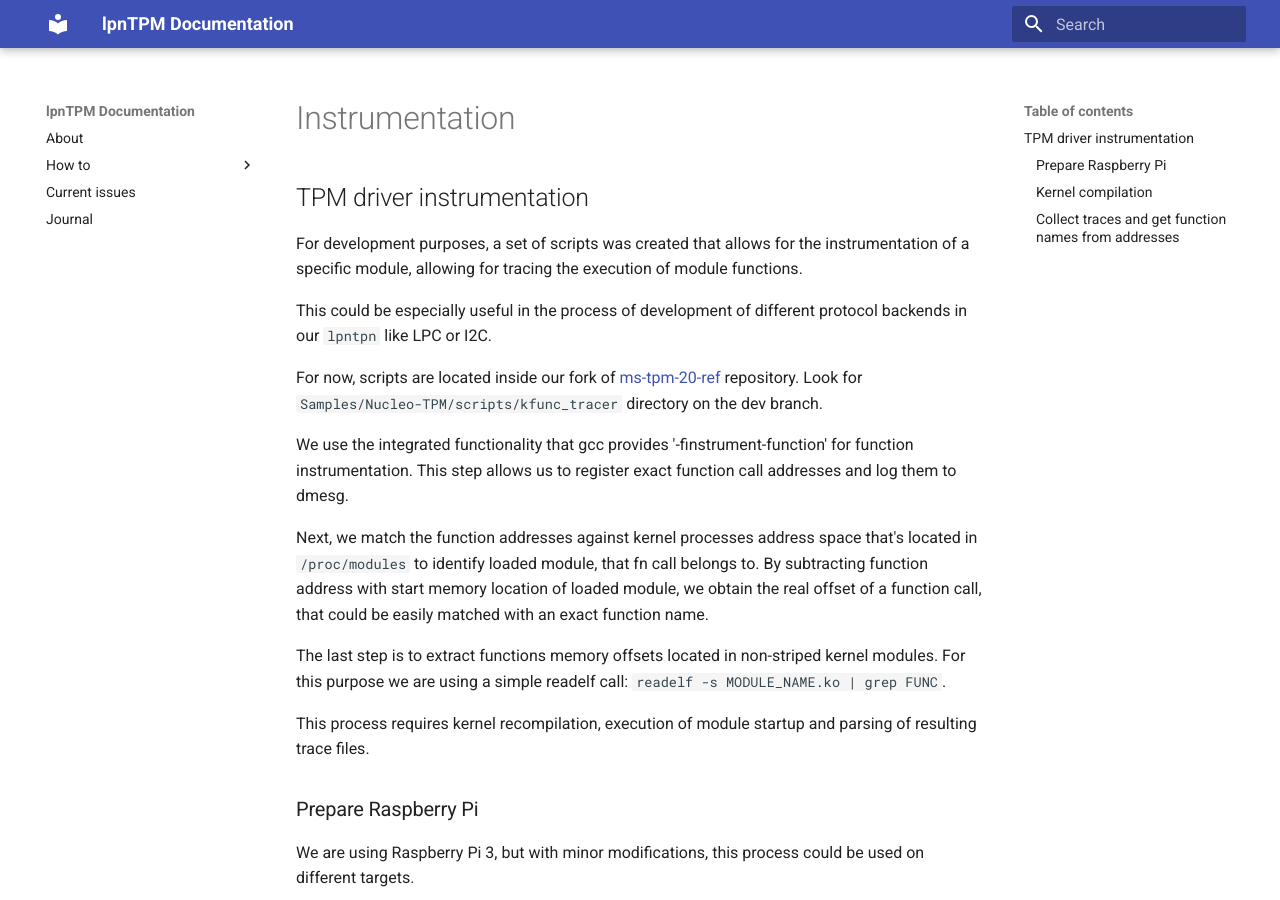
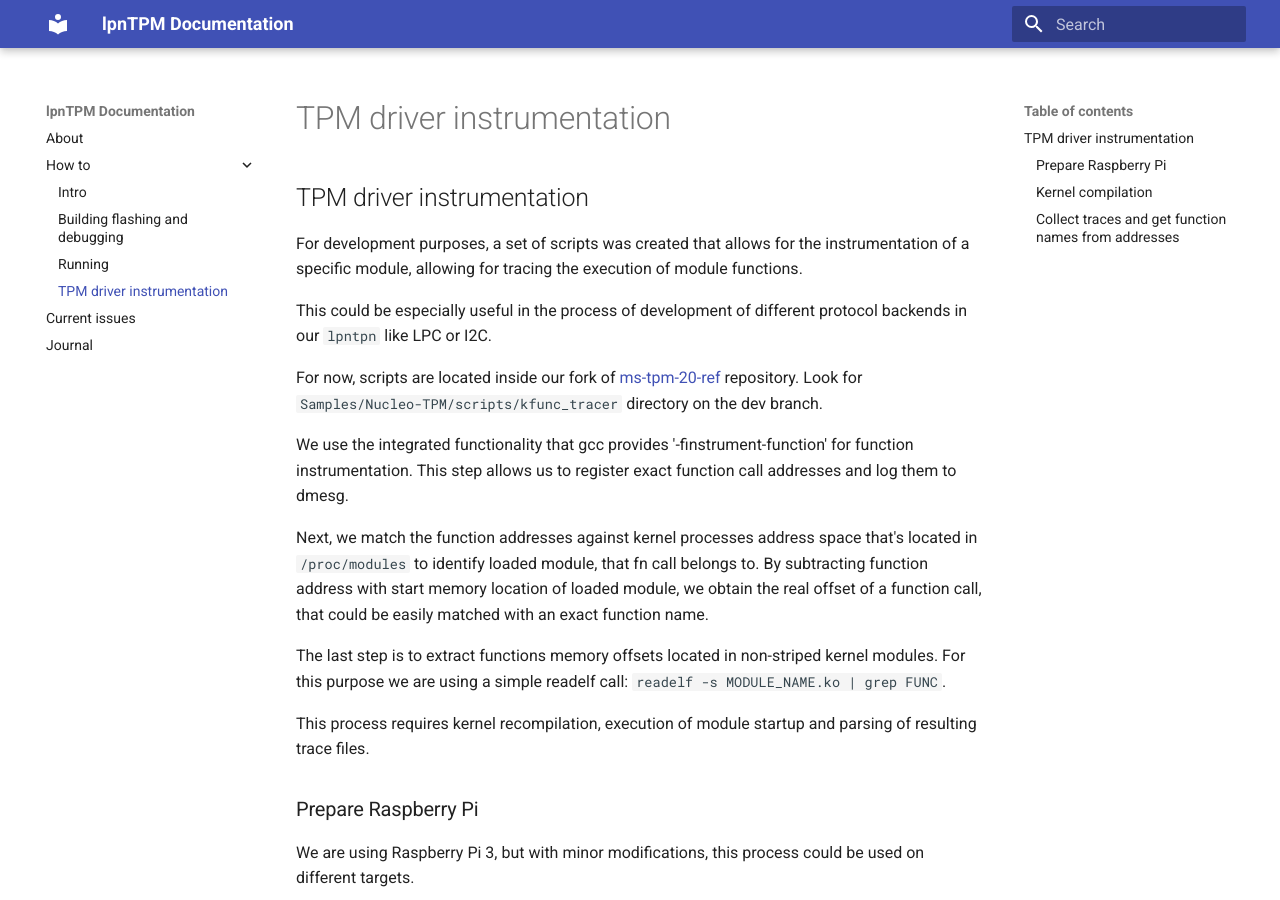
Before and after one commit to lpn-plant/lpntpm-docs, an MkDocs documentation site: the page built from docs/instrumentation.md, in a window 1280 px wide and 900 px high. Built offline with MkDocs 1.6.1 and Material for MkDocs 9.7.7, drawn with Linux system fonts in a browser that asks for light colours.

Commit message:
mkdocs.yml: add one missing line

```diff
--- a/mkdocs.yml
+++ b/mkdocs.yml
@@ -18,5 +18,6 @@ nav:
       - 'Intro': how_to.md
       - 'Building flashing and debugging': building.md
       - 'Running': running.md
+      - 'TPM driver instrumentation': instrumentation.md
     - 'Current issues': issues.md
     - 'Journal': journal.md
```
